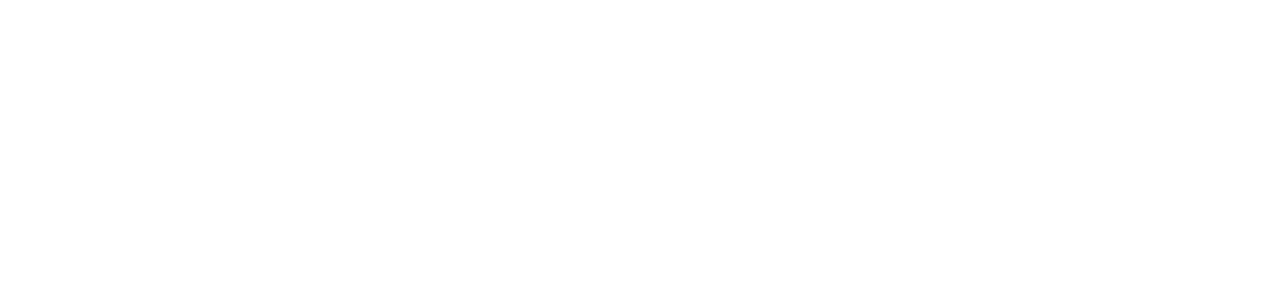
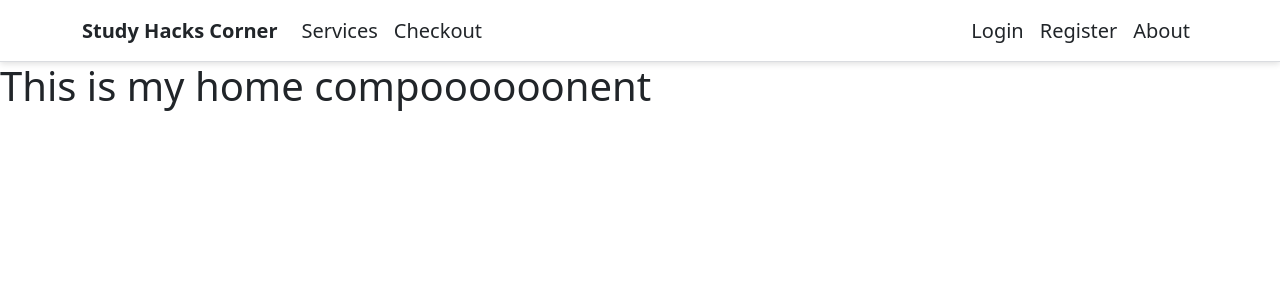
Before and after one commit to MagicManik/study-hacks-corner, a React (Create React App) app: page / in a window 1280 px wide. Shown: the top 300 px of the page. Built offline with nearby package versions, Linux system fonts and the light colour scheme.

Commit message:
navbar and page route part finished

```diff
--- a/package.json
+++ b/package.json
@@ -6,8 +6,11 @@
     "@testing-library/jest-dom": "^5.16.4",
     "@testing-library/react": "^13.1.1",
     "@testing-library/user-event": "^13.5.0",
+    "bootstrap": "^5.1.3",
     "react": "^18.0.0",
+    "react-bootstrap": "^2.2.3",
     "react-dom": "^18.0.0",
+    "react-router-dom": "^6.3.0",
     "react-scripts": "5.0.1",
     "web-vitals": "^2.1.4"
   },
--- a/public/index.html
+++ b/public/index.html
@@ -1,14 +1,12 @@
 <!DOCTYPE html>
 <html lang="en">
+
 <head>
   <meta charset="utf-8" />
-    <link rel="icon" href="%PUBLIC_URL%/favicon.ico" />
+  <link rel="icon" href="./favicon.png" />
   <meta name="viewport" content="width=device-width, initial-scale=1" />
   <meta name="theme-color" content="#000000" />
-    <meta
-      name="description"
-      content="Web site created using create-react-app"
-    />
+  <meta name="description" content="Web site created using create-react-app" />
   <link rel="apple-touch-icon" href="%PUBLIC_URL%/logo192.png" />
   <!--
       manifest.json provides metadata used when your web app is installed on a
@@ -24,8 +22,9 @@
       work correctly both with client-side routing and a non-root public URL.
       Learn how to configure a non-root public URL by running `npm run build`.
     -->
-    <title>React App</title>
+  <title>Study Hacks Corner</title>
 </head>
+
 <body>
   <noscript>You need to enable JavaScript to run this app.</noscript>
   <div id="root"></div>
@@ -40,4 +39,5 @@
       To create a production bundle, use `npm run build` or `yarn build`.
     -->
 </body>
+
 </html>
--- a/src/App.js
+++ b/src/App.js
@@ -1,9 +1,26 @@
+import { Route, Routes } from 'react-router-dom';
 import './App.css';
+import About from './Pages/About/About';
+import Checkout from './Pages/Checkout/Checkout';
+import Home from './Pages/Home/Home';
+import Services from './Pages/Home/Services/Services';
+import Header from './Pages/Shared/Header/Header';
+import Login from './Pages/UserAccount/Login/Login';
+import Register from './Pages/UserAccount/Register/Register';
 
 function App() {
   return (
     <div>
-
+      <Header></Header>
+      <Routes>
+        <Route path='/' element={<Home></Home>}></Route>
+        <Route path='/home' element={<Home></Home>}></Route>
+        <Route path='/services' element={<Services></Services>}></Route>
+        <Route path='/checkout' element={<Checkout></Checkout>}></Route>
+        <Route path='/login' element={<Login></Login>}></Route>
+        <Route path='/register' element={<Register></Register>}></Route>
+        <Route path='/about' element={<About></About>}></Route>
+      </Routes>
     </div>
   );
 }
--- /dev/null
+++ b/src/Pages/Home/Home.js
@@ -0,0 +1,11 @@
+import React from 'react';
+
+const Home = () => {
+    return (
+        <div>
+            <h1>This is my home compoooooonent</h1>
+        </div>
+    );
+};
+
+export default Home;
--- /dev/null
+++ b/src/Pages/Shared/Header/Header.css
@@ -0,0 +1,5 @@
+.navbar-style {
+    background: rgba(255, 255, 255, 0.8);
+    backdrop-filter: saturate(180%) blur(20px);
+    box-shadow: 0 2px 6px 0 rgb(0 0 0 / 12%), inset 0 -1px 0 0 #dadce0;
+}
--- /dev/null
+++ b/src/Pages/Shared/Header/Header.js
@@ -0,0 +1,34 @@
+import React from 'react';
+import { Container, Nav, Navbar } from 'react-bootstrap';
+import { Link } from 'react-router-dom';
+import './Header.css'
+
+const Header = () => {
+    return (
+        <Navbar className='navbar-style' collapseOnSelect expand="lg" variant="dark">
+            <Container>
+                <Navbar.Brand className='text-dark fs-5 fw-bold' as={Link} to="/">Study Hacks Corner</Navbar.Brand>
+                <Navbar.Toggle aria-controls="responsive-navbar-nav" />
+                <Navbar.Collapse id="responsive-navbar-nav">
+                    <Nav className="me-auto">
+                        <Nav.Link className='text-dark fs-5' as={Link} to="/services">Services</Nav.Link>
+                        <Nav.Link className='text-dark fs-5' as={Link} to="/checkout">Checkout</Nav.Link>
+                    </Nav>
+                    <Nav>
+                        <Nav.Link className='text-dark fs-5' as={Link} to="/login">
+                            Login
+                        </Nav.Link>
+                        <Nav.Link className='text-dark fs-5' as={Link} to="/register">
+                            Register
+                        </Nav.Link>
+                        <Nav.Link className='text-dark fs-5' as={Link} to="/about">
+                            About
+                        </Nav.Link>
+                    </Nav>
+                </Navbar.Collapse>
+            </Container>
+        </Navbar>
+    );
+};
+
+export default Header;
--- a/src/index.js
+++ b/src/index.js
@@ -3,12 +3,16 @@ import ReactDOM from 'react-dom/client';
 import './index.css';
 import App from './App';
 import reportWebVitals from './reportWebVitals';
+import { BrowserRouter } from 'react-router-dom';
+import 'bootstrap/dist/css/bootstrap.min.css';
 
 const root = ReactDOM.createRoot(document.getElementById('root'));
 root.render(
-  <React.StrictMode>
-    <App />
-  </React.StrictMode>
+  <BrowserRouter>
+    <React.StrictMode>
+      <App />
+    </React.StrictMode>
+  </BrowserRouter>
 );
 
 // If you want to start measuring performance in your app, pass a function
```
Also changed, not shown: public/favicon.png (added), src/Pages/Shared/Footer/Footer.css (added), src/Pages/Shared/Footer/Footer.js (renamed from src/Pages/Footer/Footer.js), 1 other file (tests, documents, lock files or other folders). Lines whose indentation alone changed are shown as unchanged.
